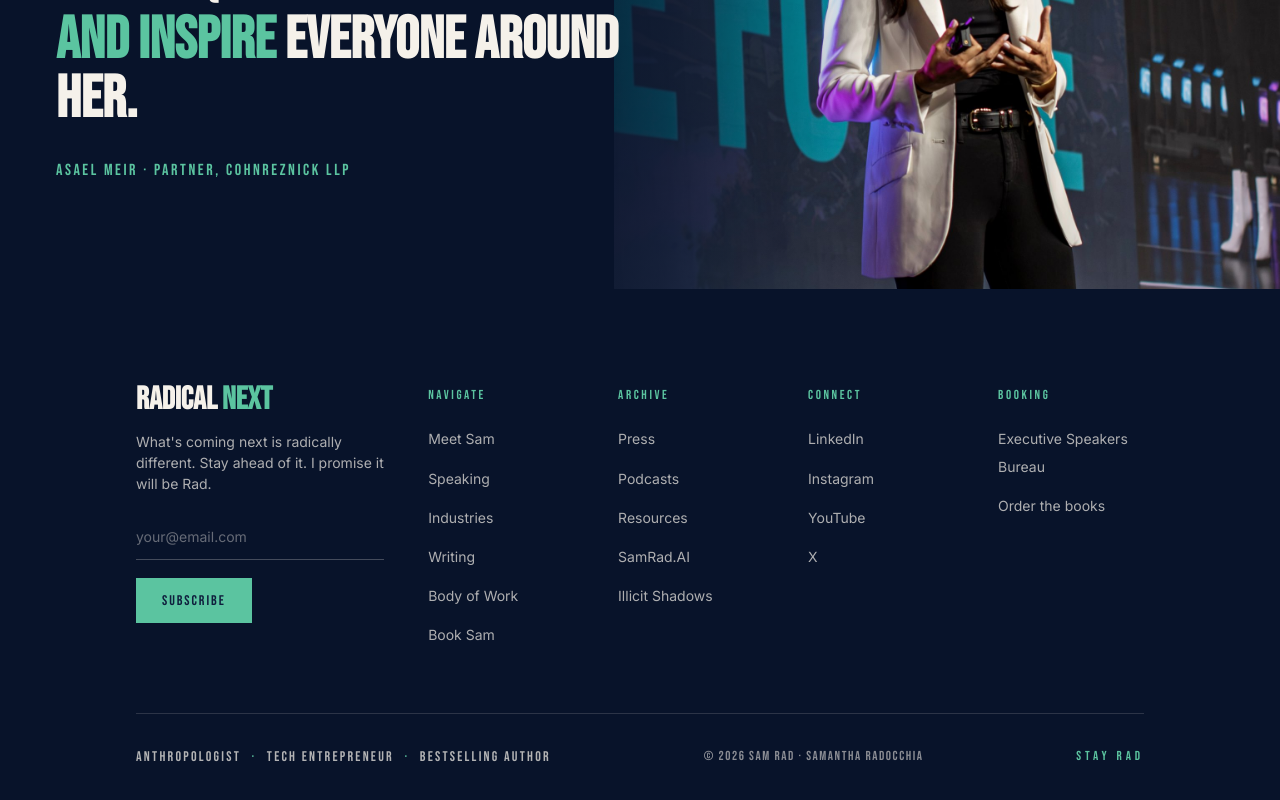
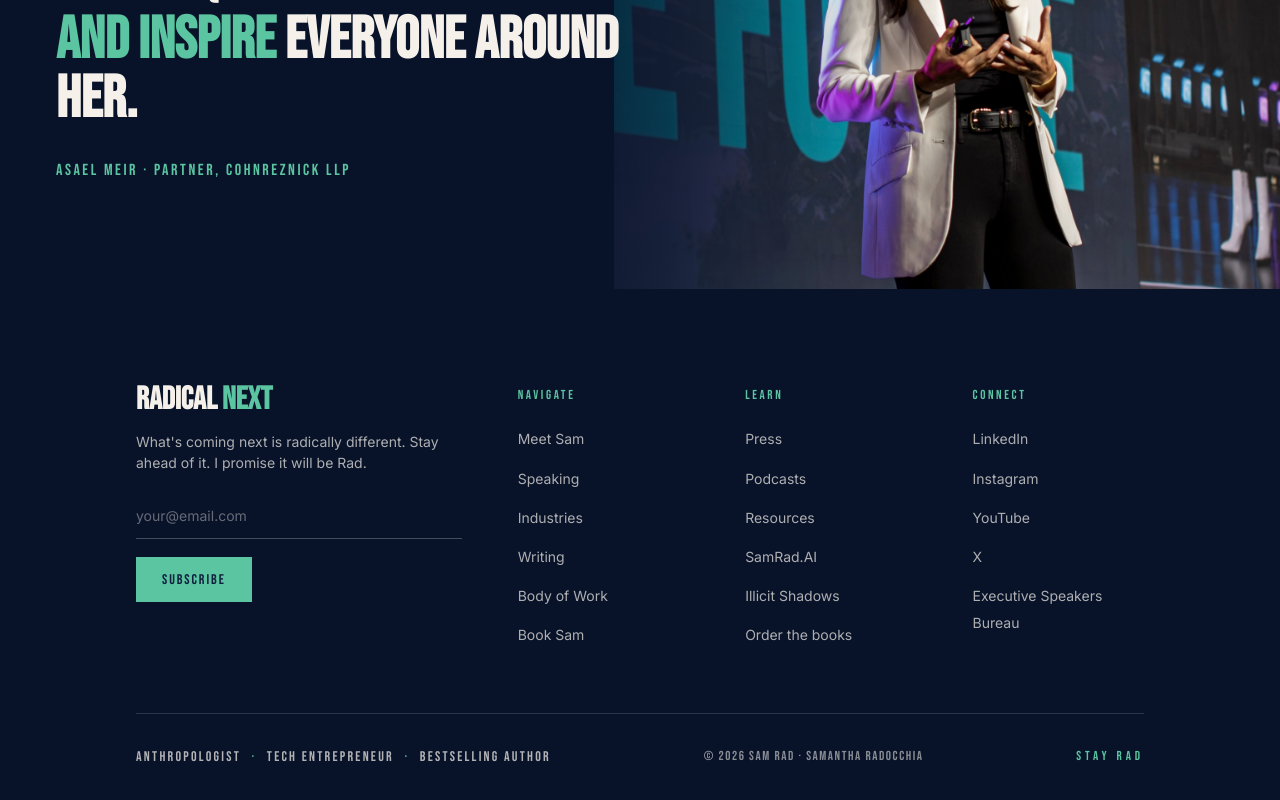
Before and after one commit to SamRadOfficial/sam-rad, a Next.js app: page /book in a window 1280 px wide. Shown: the part 2098-2898 px from the top of the page. Built offline with nearby package versions, Linux system fonts and the light colour scheme.

Commit message:
restructures footer

```diff
--- a/app/globals.css
+++ b/app/globals.css
@@ -623,7 +623,7 @@ body.nav-open{overflow:hidden;}
 
 /* FOOTER */
 footer{background:var(--ink-deep);color:var(--paper);padding:96px 0 40px;}
-.f-grid{display:grid;grid-template-columns:1.7fr 1fr 1fr 1fr 1fr;gap:44px;margin-bottom:64px;}
+.f-grid{display:grid;grid-template-columns:1.9fr 1fr 1fr 1fr;gap:56px;margin-bottom:64px;}
 .f-title{font-family:var(--fd);font-size:32px;line-height:.95;text-transform:uppercase;margin-bottom:16px;}
 .f-title .mint{color:var(--mint);}
 .f-copy{font-size:14px;color:rgba(245,241,234,.7);margin-bottom:20px;line-height:1.5;}
--- a/components/Footer.jsx
+++ b/components/Footer.jsx
@@ -27,13 +27,14 @@ export default function Footer() {
             </ul>
           </div>
           <div>
-            <div className="f-col-title">Archive</div>
+            <div className="f-col-title">Learn</div>
             <ul className="f-links">
               <li><Link href="/press">Press</Link></li>
               <li><Link href="/podcasts">Podcasts</Link></li>
               <li><Link href="/resources">Resources</Link></li>
               <li><Link href="/samrad-ai">SamRad.AI</Link></li>
               <li><a href={SITE.social.illicitShadows} target="_blank" rel="noopener noreferrer">Illicit Shadows</a></li>
+              <li><Link href="/body-of-work#books">Order the books</Link></li>
             </ul>
           </div>
           <div>
@@ -43,13 +44,7 @@ export default function Footer() {
               <li><a href={SITE.social.instagram} target="_blank" rel="noopener noreferrer">Instagram</a></li>
               <li><a href={SITE.social.youtube} target="_blank" rel="noopener noreferrer">YouTube</a></li>
               <li><a href={SITE.social.x} target="_blank" rel="noopener noreferrer">X</a></li>
-            </ul>
-          </div>
-          <div>
-            <div className="f-col-title">Booking</div>
-            <ul className="f-links">
               <li><a href={SITE.bureau.orgUrl} target="_blank" rel="noopener noreferrer">Executive Speakers Bureau</a></li>
-              <li><Link href="/body-of-work#books">Order the books</Link></li>
             </ul>
           </div>
         </div>
```
